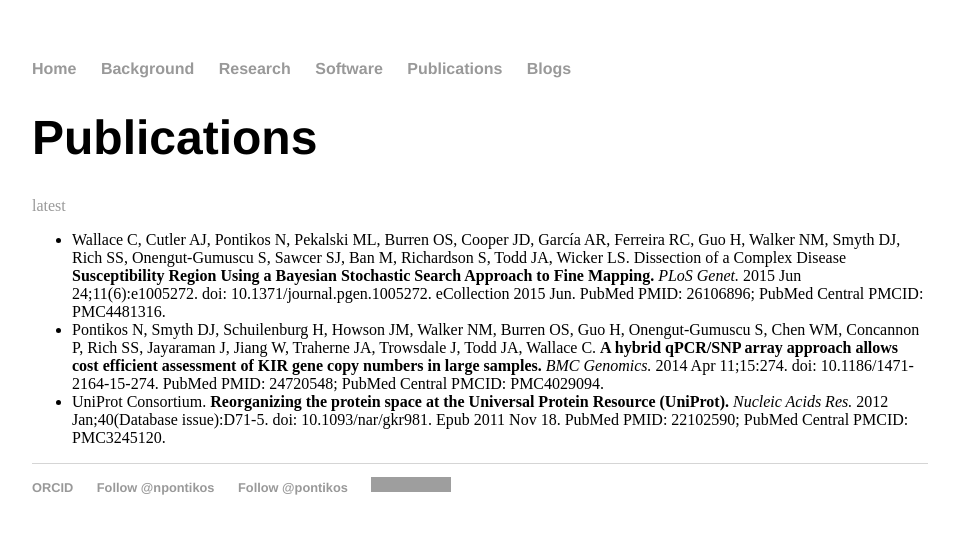
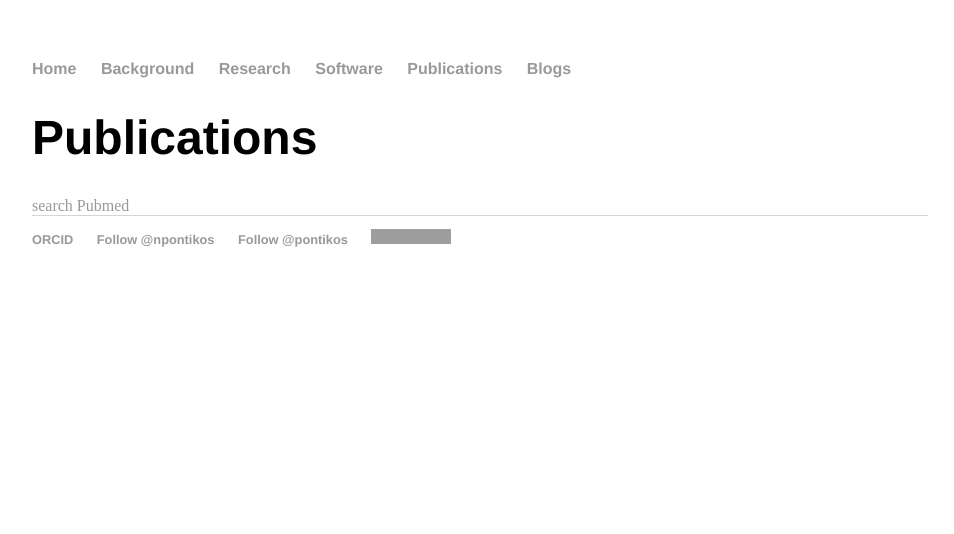
Before and after one commit to pontikos/pontikos.github.io, a Jekyll site: the page built from Publications/index.html, in a window 1280 px wide. Shown: the top 534 px of the page, without its empty margins (160-1114 px from the left). Built offline with Jekyll 4.4.1, drawn with Linux system fonts in a browser that asks for light colours; comment, search, counter and statistics services are not loaded; grey boxes are pictures that could not be loaded.

Commit message:
Update index.html

```diff
--- a/Publications/index.html
+++ b/Publications/index.html
@@ -4,50 +4,4 @@
 ---
 <h1> Publications </h1>
 
-<a href="http://www.ncbi.nlm.nih.gov/pubmed?term=Pontikos%2C%20Nikolas%5BAuthor%5D"> latest </a>
-
-<ul>
-
-<li>
-Wallace C, Cutler AJ, Pontikos N, Pekalski ML, Burren OS, Cooper JD, García
-AR, Ferreira RC, Guo H, Walker NM, Smyth DJ, Rich SS, Onengut-Gumuscu S, Sawcer
-SJ, Ban M, Richardson S, Todd JA, Wicker LS. Dissection of a Complex Disease
-<b>
-Susceptibility Region Using a Bayesian Stochastic Search Approach to Fine
-Mapping.
-</b>
-<i>PLoS Genet.</i>
-2015 Jun 24;11(6):e1005272. doi:
-10.1371/journal.pgen.1005272. eCollection 2015 Jun. PubMed PMID: 26106896; PubMed
-Central PMCID: PMC4481316.
-</li>
-
-<li>
-Pontikos N, Smyth DJ, Schuilenburg H, Howson JM, Walker NM, Burren OS, Guo H,
-Onengut-Gumuscu S, Chen WM, Concannon P, Rich SS, Jayaraman J, Jiang W, Traherne
-JA, Trowsdale J, Todd JA, Wallace C.
-<b>A hybrid qPCR/SNP array approach allows cost
-efficient assessment of KIR gene copy numbers in large samples.
-</b>
-<i>
-BMC Genomics.
-</i>
-2014 Apr 11;15:274. doi: 10.1186/1471-2164-15-274. PubMed PMID: 24720548; PubMed
-Central PMCID: PMC4029094.
-</li>
-
-<li>
-UniProt Consortium.
-<b>
-Reorganizing the protein space at the Universal Protein
-Resource (UniProt).
-</b>
-<i>
-Nucleic Acids Res.
-</i>
-2012 Jan;40(Database issue):D71-5. doi:
-10.1093/nar/gkr981. Epub 2011 Nov 18. PubMed PMID: 22102590; PubMed Central
-PMCID: PMC3245120.
-</li>
-
-</ul>
+<a href="http://www.ncbi.nlm.nih.gov/pubmed?term=Pontikos%2C%20Nikolas%5BAuthor%5D"> search Pubmed </a>
```
